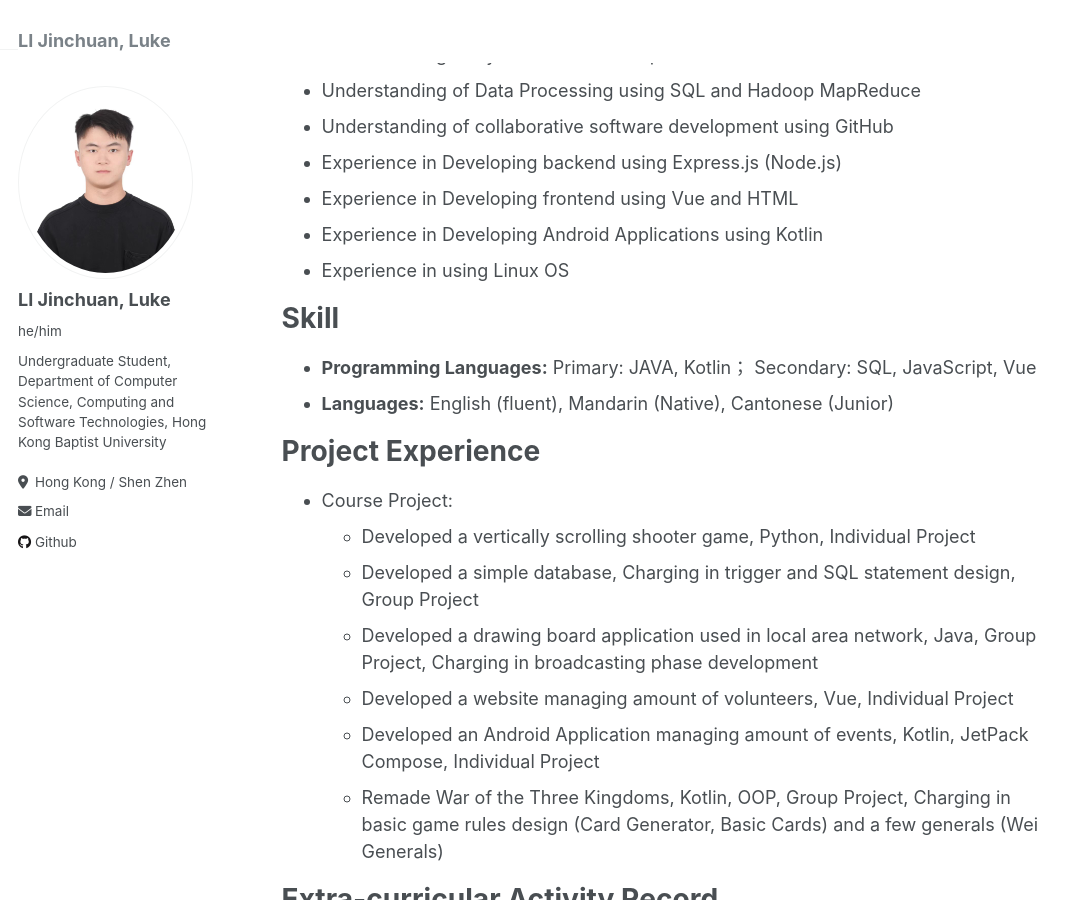
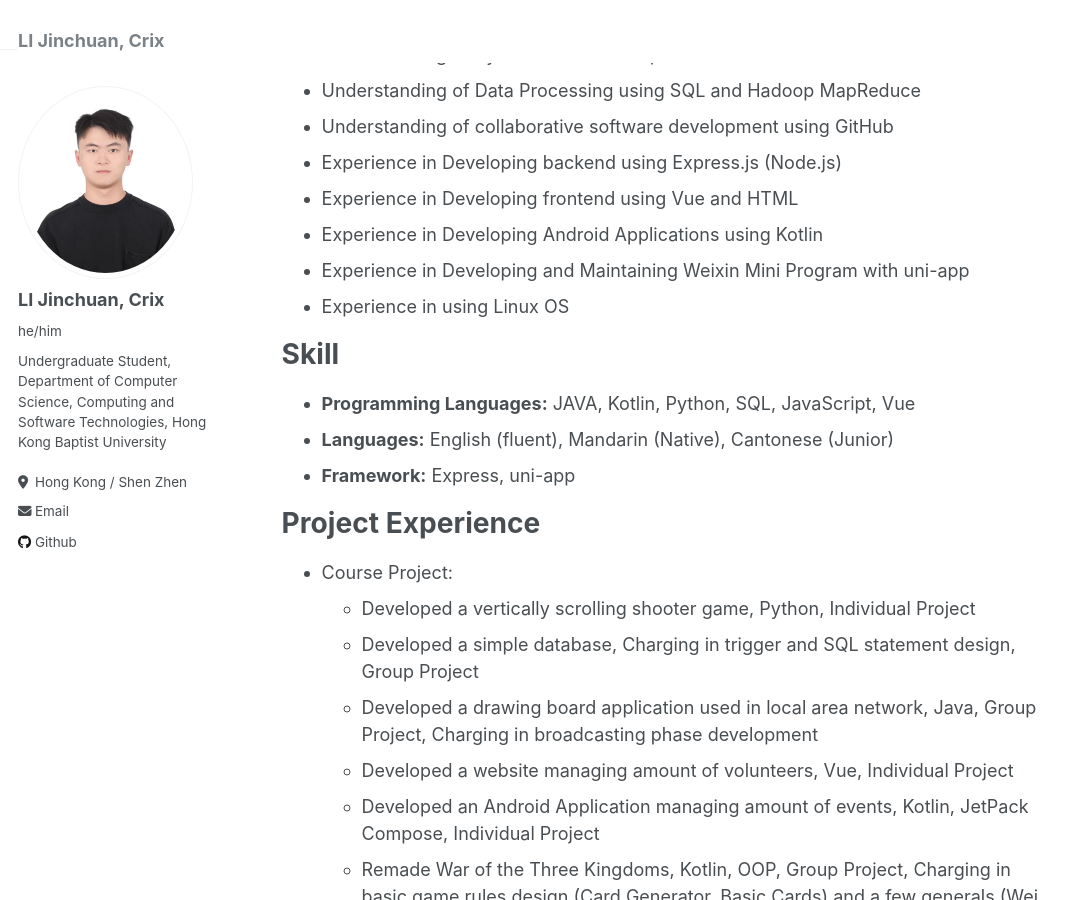
Before and after one commit to Kane-LI-0114/Kane-LI-0114.github.io, a Jekyll site: the page built from _pages/about.md, in a window 1280 px wide and 900 px high, scrolled down 1165 px. Shown: the whole window, without its empty margins (0-1082 px from the left). Built offline with Jekyll 4.4.1, drawn with Linux system fonts in a browser that asks for light colours.

Commit message:
Update url

```diff
--- a/_config.yml
+++ b/_config.yml
@@ -8,13 +8,13 @@
 
 # Basic Site Settings
 locale                   : "en-US"
-title                    : "LI Jinchuan, Luke"
+title                    : "LI Jinchuan, Crix"
 title_separator          : "-"
 name                     : &name "LI Jinchuan"
 description              : &description "personal description"
-url                      : https://madine-luke.github.io # the base hostname & protocol for your site e.g. "https://mmistakes.github.io"
+url                      : https://crix-li.github.io # the base hostname & protocol for your site e.g. "https://mmistakes.github.io"
 baseurl                  : "" # the subpath of your site, e.g. "/blog"
-repository               : "Madine-Luke/Madine-Luke.github.io"
+repository               : "Crix-LI/Crix-LI.github.io"
 
 # Site Author - The following control what appear as part of the author content on the side bar.
 #               If a field is blank the icon and link will not appear, otherwise it will be shown.
@@ -22,7 +22,7 @@ repository               : "Madine-Luke/Madine-Luke.github.io"
 author:
   # Biographic information
   avatar           : "ljc.jpg"
-  name             : "LI Jinchuan, Luke"
+  name             : "LI Jinchuan, Crix"
   pronouns         : "he/him"
   bio              : "Undergraduate Student, Department of Computer Science, Computing and Software Technologies, Hong Kong Baptist University"
   location         : "Hong Kong / Shen Zhen"
@@ -42,7 +42,7 @@ author:
   bitbucket        : # Username - Update with your username on the site
   codepen          : # Username
   dribbble         : # Username
-  github           : "Madine-Luke"
+  github           : "Crix-LI"
   kaggle           : # Username
   stackoverflow    : # User number or user number and name (i.e., use "1" or "1/jeff-atwood")
 
--- a/_pages/about.md
+++ b/_pages/about.md
@@ -48,12 +48,14 @@ Strengths
 * Experience in Developing backend using Express.js (Node.js)
 * Experience in Developing frontend using Vue and HTML
 * Experience in Developing Android Applications using Kotlin
+* Experience in Developing and Maintaining Weixin Mini Program with uni-app
 * Experience in using Linux OS
 
 Skill
 ======
-* **Programming Languages:** Primary: JAVA, Kotlin； Secondary: SQL, JavaScript, Vue
+* **Programming Languages:** JAVA, Kotlin, Python, SQL, JavaScript, Vue
 * **Languages:** English (fluent), Mandarin (Native), Cantonese (Junior)
+* **Framework:** Express, uni-app
 
 Project Experience
 ======
```
